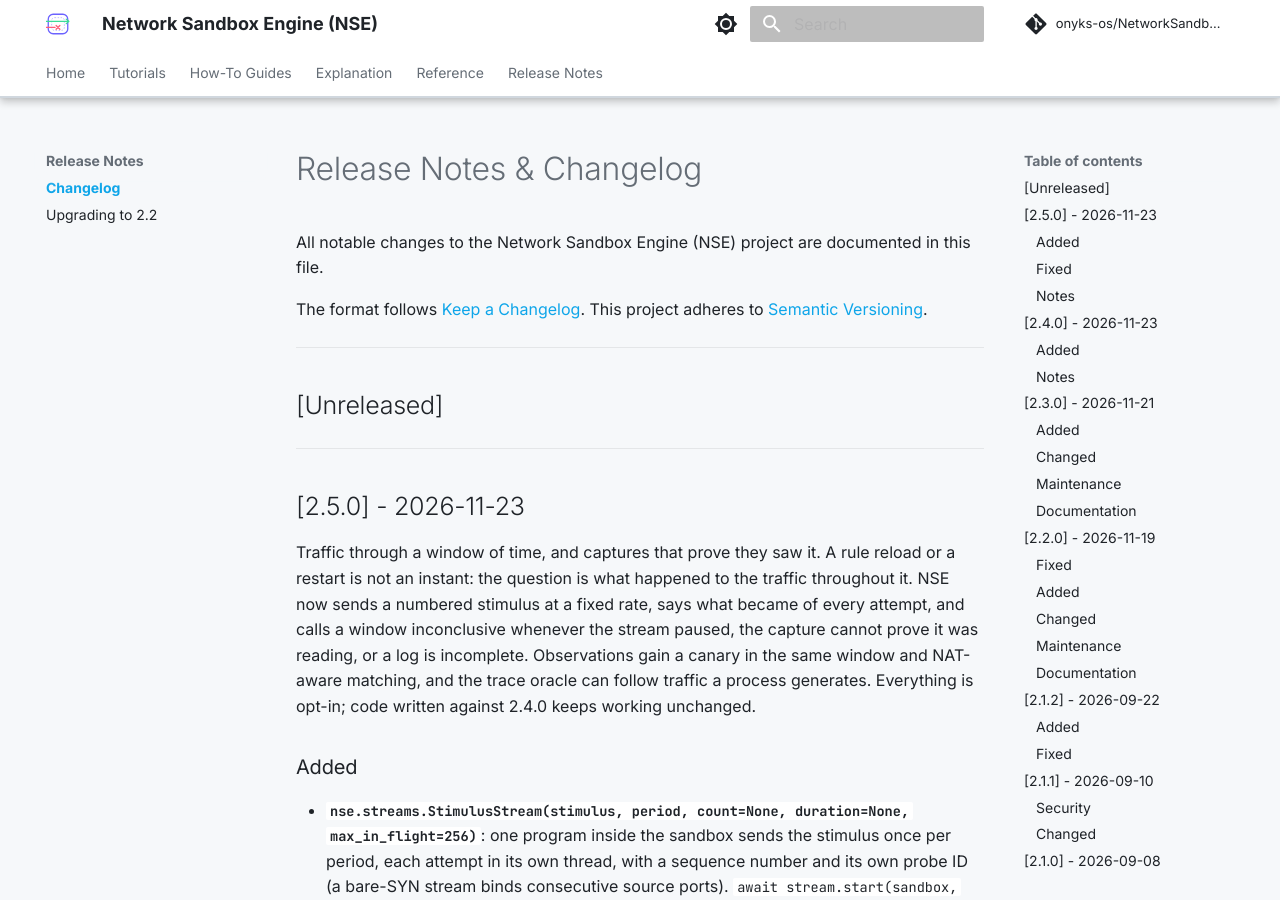
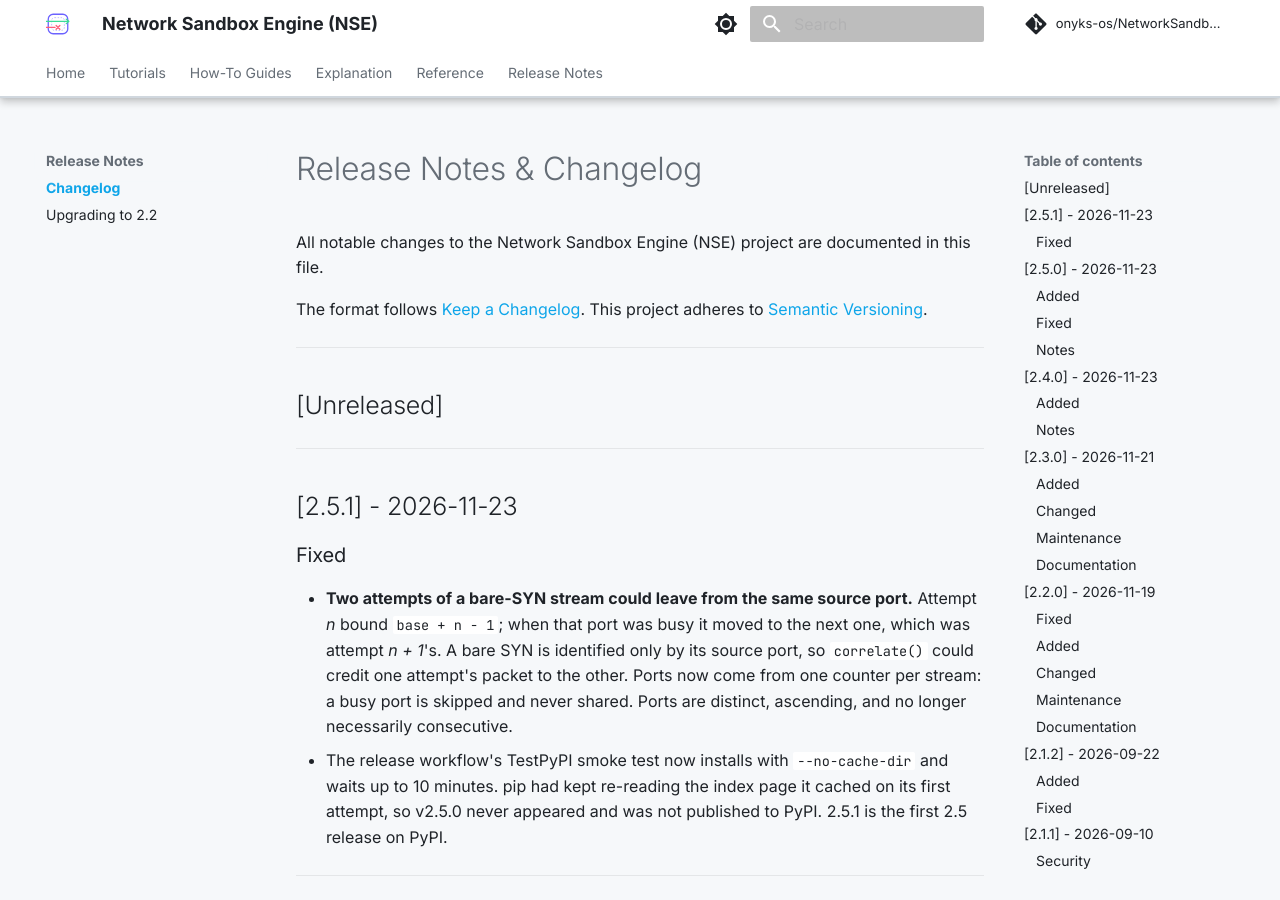
Before and after one commit to onyks-os/NetworkSandboxEngine, an MkDocs documentation site: the page built from docs/web/release-notes/changelog.md, in a window 1280 px wide and 900 px high. Built offline with MkDocs 1.6.1 and Material for MkDocs 9.7.7, drawn with Linux system fonts in a browser that asks for light colours; comment, search, counter and statistics services are not loaded.

Commit message:
NSE 2.5.1: no two bare SYNs of a stream share a source port (#40)
* NSE 2.5.1: no two bare SYNs of a stream share a source port

Attempt n bound base+n-1 and, when that port was busy, moved on to the
next one, which belonged to attempt n+1. A bare SYN is identified only
by its source port, so correlate() could credit one attempt's packet to
another. Ports now come from one counter per stream; a busy port is
skipped and never shared. Seen on CI (Python 3.10) after 2.5.0 merged.

Co-Authored-By: Claude Opus 5.5 <noreply@anthropic.com>
Signed-off-by: onyks-os <129986281+onyks-os@users.noreply.github.com>

* release: bypass pip's cache while waiting for TestPyPI

v2.5.0's smoke test gave up after 5 minutes although the upload had
succeeded: pip kept re-reading the index page cached on its first
attempt. Install with --no-cache-dir and wait up to 10 minutes.

Co-Authored-By: Claude Opus 5.5 <noreply@anthropic.com>
Signed-off-by: onyks-os <129986281+onyks-os@users.noreply.github.com>

---------

Signed-off-by: onyks-os <129986281+onyks-os@users.noreply.github.com>
Co-authored-by: Claude Opus 5.5 <noreply@anthropic.com>

```diff
--- a/docs/web/release-notes/changelog.md
+++ b/docs/web/release-notes/changelog.md
@@ -7,6 +7,24 @@ The format follows [Keep a Changelog](https://keepachangelog.com/en/1.0.0/). Thi
 ---
 
 ## [Unreleased]
+
+---
+
+## [2.5.1] - 2026-11-23
+
+### Fixed
+
+- **Two attempts of a bare-SYN stream could leave from the same source port.**
+  Attempt *n* bound `base + n - 1`; when that port was busy it moved to the
+  next one, which was attempt *n + 1*'s. A bare SYN is identified only by its
+  source port, so `correlate()` could credit one attempt's packet to the
+  other. Ports now come from one counter per stream: a busy port is skipped
+  and never shared. Ports are distinct, ascending, and no longer necessarily
+  consecutive.
+- The release workflow's TestPyPI smoke test now installs with
+  `--no-cache-dir` and waits up to 10 minutes. pip had kept re-reading the
+  index page it cached on its first attempt, so v2.5.0 never appeared and was
+  not published to PyPI. 2.5.1 is the first 2.5 release on PyPI.
 
 ---
 
--- a/pyproject.toml
+++ b/pyproject.toml
@@ -6,7 +6,7 @@ build-backend = "setuptools.build_meta"
 
 [project]
 name = "network-sandbox-engine"
-version = "2.5.0"
+version = "2.5.1"
 description = "Headless Python engine for isolated network namespace testing and PCAP assertions."
 readme = "README.md"
 requires-python = ">=3.10"
```
Also changed, not shown: CHANGELOG.md (+18 -0 lines), docs/web/how-to/streams.md (+2 -1 lines), 4 other files.
